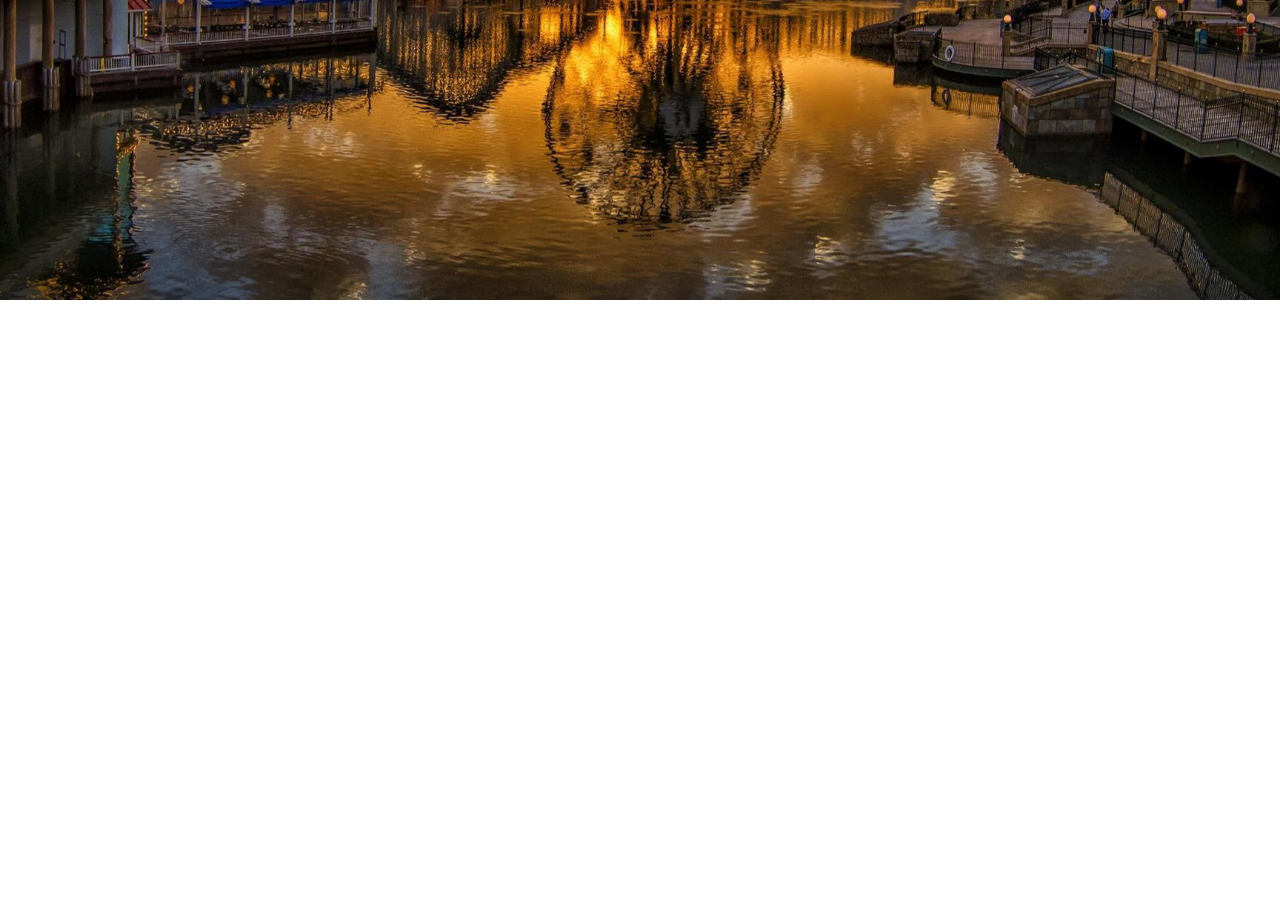
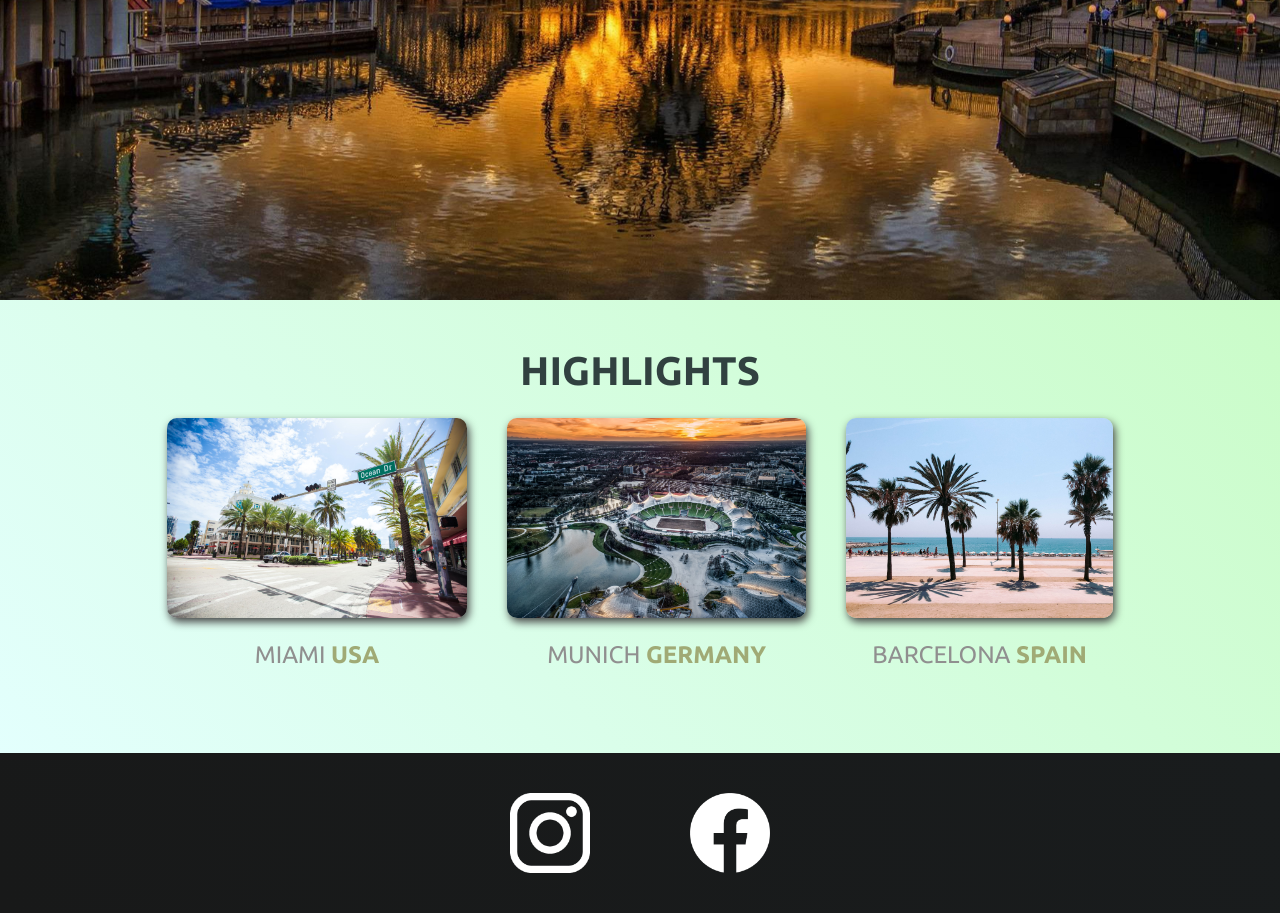
Before and after one commit to conradrado/WEB-DEV-COMPLETE-GUIDE, a plain HTML site: page index.html in a window 1280 px wide. Shown: the part 500-1413 px from the top of the page. Before the commit the page ends 800 px from the top, so only its background shows below. Drawn offline with Linux system fonts and the light colour scheme.

Commit message:
Added footer

```diff
--- a/index.html
+++ b/index.html
@@ -32,17 +32,49 @@
     <!---- main ----->
     <main>
       <section id="hero">
-        <div id = "hero-content">
+        <div id="hero-content">
           <h1>Kim's Travel Page</h1>
           <p>Let's explore togeter!</p>
           <a href="/places.html">Discover places</a>
         </div>
       </section>
 
-      <section id="highlights"></section>
+      <section id="highlights">
+        <h2>Highlights</h2>
+
+        <ul id="destinations">
+          <li class="destination">
+            <img src="/images/places/miami.jpg" alt="miami" />
+            <p>Miami <strong>USA</strong></p>
+          </li>
+
+          <li class="destination">
+            <img src="/images/places/munich.jpg" alt="munich" />
+            <p>Munich <strong>Germany</strong></p>
+          </li>
+
+          <li class="destination">
+            <img src="/images/places/barcelona.jpg" alt="barcel" />
+            <p>Barcelona <strong>Spain</strong></p>
+          </li>
+        </ul>
+      </section>
     </main>
 
     <!---- foooter ----->
-    <footer></footer>
+    <footer>
+      <ul>
+        <li>
+          <a href="https://www.instagram.com">
+            <img src="/images/icons/insta.png" alt="ig" />
+          </a>
+        </li>
+        <li>
+          <a href="https://www.facebook.com">
+            <img src="/images/icons/facebook.png" alt="fb" />
+          </a>
+        </li>
+      </ul>
+    </footer>
   </body>
 </html>
--- a/shared.css
+++ b/shared.css
@@ -1,10 +1,6 @@
 body{
     font-family : "Ubuntu", sans-serif;
     margin: 0px;
-}
-
-a{
-    text-decoration: none;
 }
 
 header{
@@ -31,16 +27,6 @@ header{
     color : black;
 }
 
-ul {
-    font-family : 'Ubuntu', sans-serif;
-    list-style: none;
-    margin : 0;
-    padding : 0;
-
-}
-
-
-
 header ul{
     display : flex;
     flex-wrap:nowrap;
@@ -66,3 +52,33 @@ header a:hover{
     background-color: rgb(255, 251, 0);
 
 }
+
+ul {
+    font-family : 'Ubuntu', sans-serif;
+    list-style: none;
+    margin : 0;
+    padding : 0;
+}
+
+footer{
+    background: linear-gradient(70deg, rgb(24,25,25), rgb(25, 28,29));
+}
+
+footer ul{
+    display:flex;
+    justify-content: center;
+    padding:40px;
+}
+
+footer li{
+    width:80px;
+    height:80px;
+    margin: 0 50px;
+}
+
+
+
+footer img{
+    width:100%;
+    height:100%
+}
--- a/styles.css
+++ b/styles.css
@@ -47,3 +47,48 @@
 #hero-content a:hover{
     background-color : rgb(255, 111, 123);
 }
+
+#highlights{
+    padding : 24px;
+    background: linear-gradient(45deg, rgb(227,255,253), rgb(202,252,200));
+}
+
+#highlights h2 {
+    text-transform: uppercase;
+    text-align: center;
+    font-size : 40px;
+    color : rgb(49, 65, 64);
+    margin : 24px 0;
+}
+
+#destinations{
+    display: flex;
+    margin : auto;
+    justify-content: center;
+    margin-bottom : 40px;
+    width : 90%;
+}
+
+.destination img {
+    height : 200px;
+    width : 100%;
+    box-shadow: 2px 4px 8px rgb(68, 67, 67);
+    border-radius: 10px;
+    object-fit: cover;
+}
+
+.destination{
+    margin : 0 20px;
+}
+
+.destination p{
+    text-align : center;
+    text-transform: uppercase;
+    font-size: 24px;
+    color : rgb(144, 143, 143);
+    margin : 20px 0;
+}
+
+.destination strong{
+    color : rgb(160, 170, 117);
+}
```
Also changed, not shown: images/icons/facebook.png (added), images/icons/insta.png (added).
